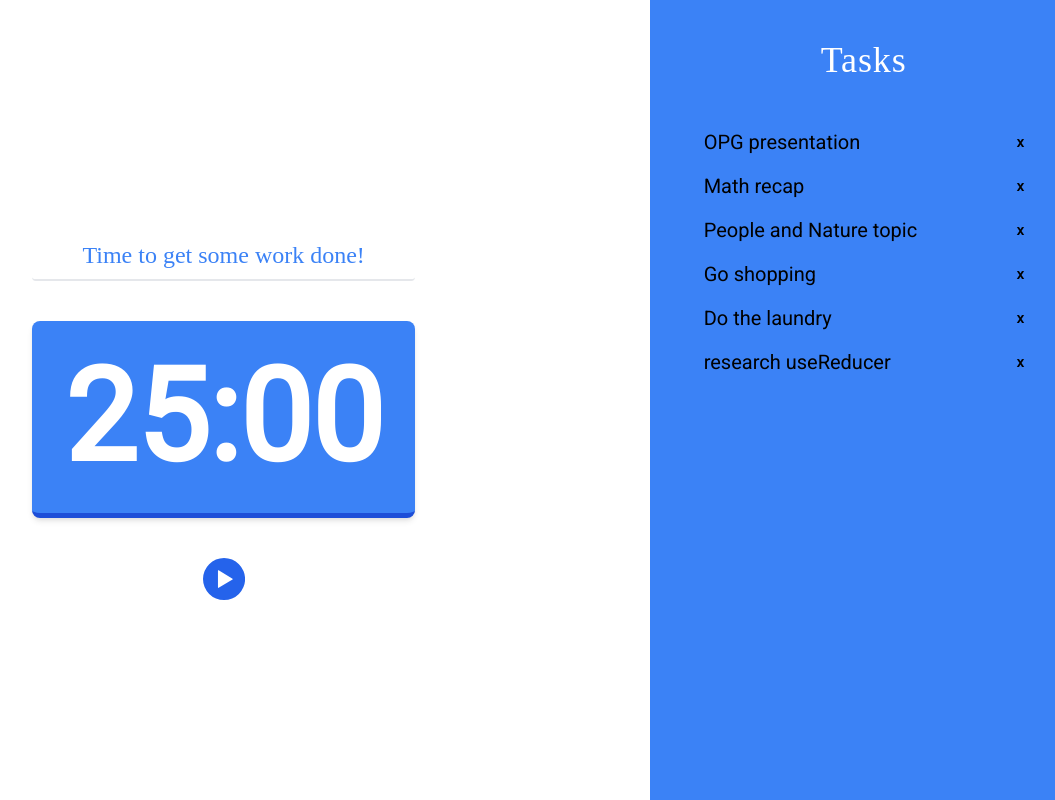
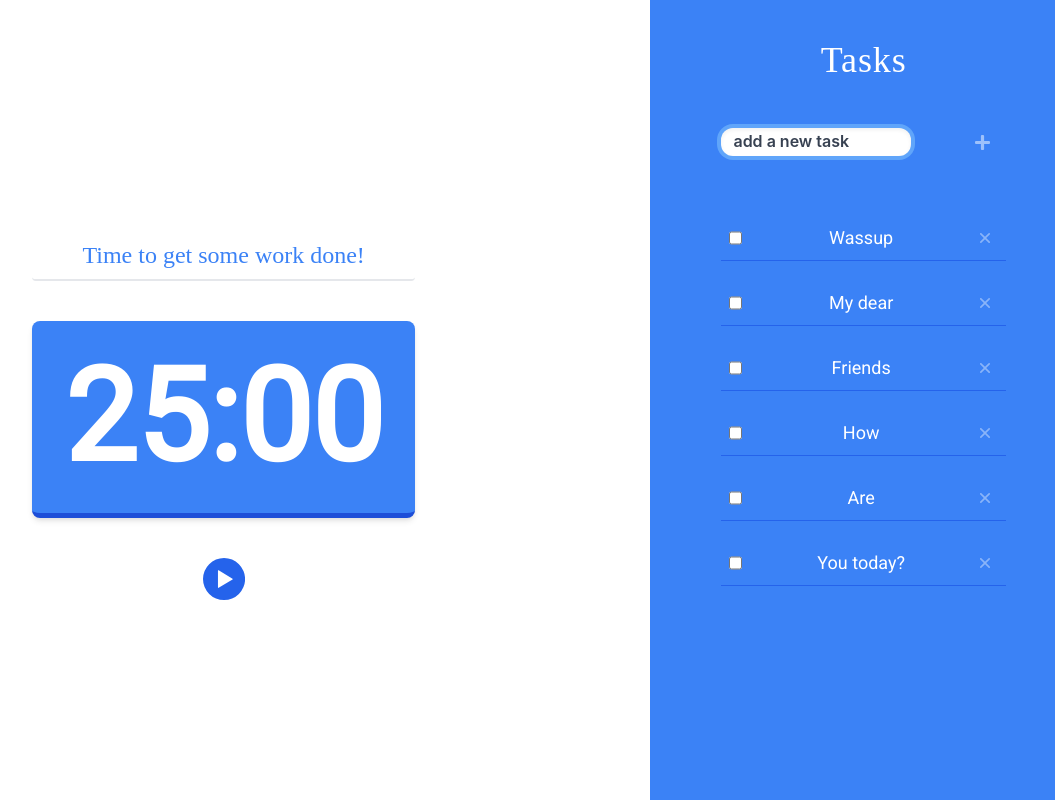
Before and after one commit to TreaTeT/pomolist, a React (Create React App) app: page / in a window 1280 px wide. Shown: the whole page, without its empty margins (203-1258 px from the left). Built offline with nearby package versions, Linux system fonts and the light colour scheme; a web font is replaced by a local one.

Commit message:
added tasks - there is a bug with the countdown

```diff
--- a/package.json
+++ b/package.json
@@ -16,6 +16,7 @@
     "postcss": "^7.0.35",
     "react": "^17.0.1",
     "react-dom": "^17.0.1",
+    "react-hook-form": "^6.14.2",
     "react-scripts": "4.0.1",
     "tailwindcss": "npm:@tailwindcss/postcss7-compat@^2.0.2",
     "typescript": "^4.1.3",
--- a/public/index.html
+++ b/public/index.html
@@ -24,7 +24,7 @@
       work correctly both with client-side routing and a non-root public URL.
       Learn how to configure a non-root public URL by running `npm run build`.
     -->
-    <title>React App</title>
+    <title>POMOLIST</title>
   </head>
   <body>
     <noscript>You need to enable JavaScript to run this app.</noscript>
--- a/src/components/Tasks.tsx
+++ b/src/components/Tasks.tsx
@@ -1,25 +1,88 @@
 import React from "react";
+import { useForm } from "react-hook-form";
 
 function Tasks() {
-  let arr: string[] = [
-    "OPG presentation",
-    "Math recap",
-    "People and Nature topic",
-    "Go shopping",
-    "Do the laundry",
-    "research useReducer",
-  ];
+  interface ITodo {
+    todo: string;
+  }
+
+  const { register, handleSubmit } = useForm<ITodo>();
+
+  const [todos, setTodos] = React.useState<string[]>([
+    "Wassup",
+    "My dear",
+    "Friends",
+    "How",
+    "Are",
+    "You today?",
+  ]);
+
+  const onSubmit = ({ todo }: ITodo) => {
+    setTodos([...todos, todo]);
+  };
+
   return (
-    <div className="flex-col">
-      {arr.map((sentence) => {
+    <div className="flex-col h-3/5 overflow-y-auto ">
+      <div className="flex justify-between w-2/3 items-center mx-auto pb-10 mt-2">
+        <form
+          onSubmit={handleSubmit(onSubmit)}
+          className="flex justify-between w-full items-center"
+        >
+          <input
+            ref={register({ required: true })}
+            className=" leading-relaxed rounded-xl pb-0.5 px-3 placeholder-gray-700 bg-white font-semibold ring-4 ring-blue-400 box-border shadow-inner text-gray-700 w-4/6 outline-none"
+            type="text"
+            name="todo"
+            placeholder="add a new task"
+          ></input>
+
+          <label>
+            <input type="submit" value="Submit" className="hidden" />
+            <svg
+              className="mx-4 opacity-50 hover:opacity-100 cursor-pointer"
+              xmlns="http://www.w3.org/2000/svg"
+              width="15"
+              height="15"
+              viewBox="0 0 31.5 31.5"
+            >
+              <path
+                fill="#fff"
+                d="M29.25,14.625H19.125V4.5a2.25,2.25,0,0,0-2.25-2.25h-2.25a2.25,2.25,0,0,0-2.25,2.25V14.625H2.25A2.25,2.25,0,0,0,0,16.875v2.25a2.25,2.25,0,0,0,2.25,2.25H12.375V31.5a2.25,2.25,0,0,0,2.25,2.25h2.25a2.25,2.25,0,0,0,2.25-2.25V21.375H29.25a2.25,2.25,0,0,0,2.25-2.25v-2.25A2.25,2.25,0,0,0,29.25,14.625Z"
+                transform="translate(0 -2.25)"
+              />
+            </svg>
+          </label>
+        </form>
+      </div>
+
+      {todos.map((sentence) => {
         return (
-          <div className="w-80 mx-auto flex justify-between">
-            <p className="font-roboto font-thin text-xl text-left pt-2 pb-2">
+          <div className="w-2/3 mx-auto flex justify-between m-5 px-2  py-2 border-b border-blue-600">
+            <input
+              className="outline-none ring-0 rounded focus:ring-2 ring-blue-300"
+              type="checkbox"
+              id="customvalue"
+              name="todo"
+              value="todo"
+            ></input>
+            <p className="font-roboto text-lg text-white  text-left ">
               {sentence}
             </p>
-            <p className="font-semibold text-sm text-left pt-3 font-roboto pb-2">
-              x
-            </p>
+            <div className="flex items-center pr-2">
+              <svg
+                xmlns="http://www.w3.org/2000/svg"
+                width="10"
+                height="10"
+                viewBox="0 0 13.426 13.423"
+                fill="#fff"
+                className="cursor-pointer opacity-40 hover:opacity-100"
+              >
+                <path
+                  d="M19.589,18l4.8-4.8A1.124,1.124,0,0,0,22.8,11.616l-4.8,4.8-4.8-4.8A1.124,1.124,0,1,0,11.616,13.2l4.8,4.8-4.8,4.8A1.124,1.124,0,0,0,13.2,24.384l4.8-4.8,4.8,4.8A1.124,1.124,0,1,0,24.384,22.8Z"
+                  transform="translate(-11.285 -11.289)"
+                />
+              </svg>
+            </div>
           </div>
         );
       })}
--- a/src/components/Timer.tsx
+++ b/src/components/Timer.tsx
@@ -23,7 +23,7 @@ function Timer() {
   React.useEffect(() => {
     if (timer.running) {
       timer.time > 0 &&
-        setTimeout(() => setTimer({ ...timer, time: timer.time - 1 }), 10);
+        setTimeout(() => setTimer({ ...timer, time: timer.time - 1 }), 1000);
 
       let calc_minutes = Math.floor(timer.time / 60);
       let calc_seconds = timer.time - calc_minutes * 60;
--- a/tailwind.config.js
+++ b/tailwind.config.js
@@ -5,6 +5,7 @@ module.exports = {
     extend: {
       borderWidth: {
         28: "28px",
+        3: "3px",
         5: "5px",
         6: "6px",
       },
```
Also changed, not shown: 2 other files (tests, documents, lock files or other folders).
